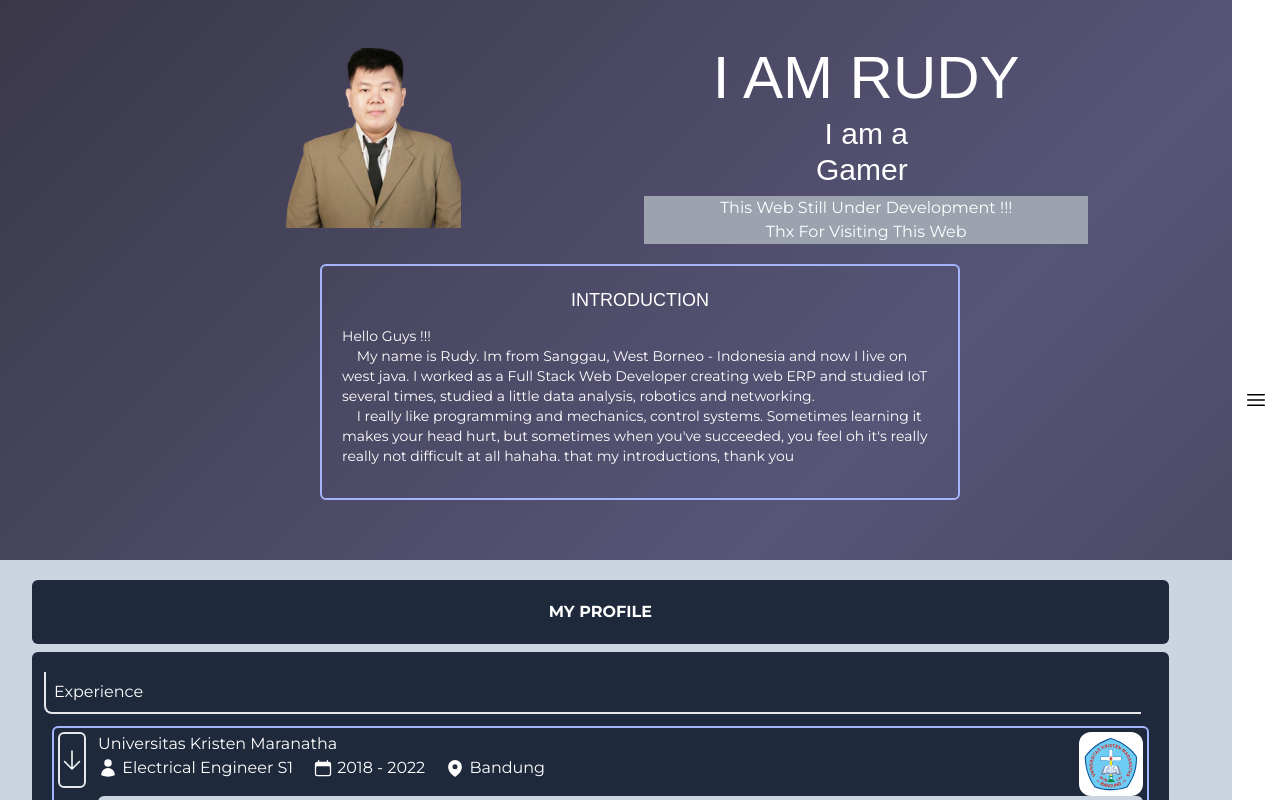
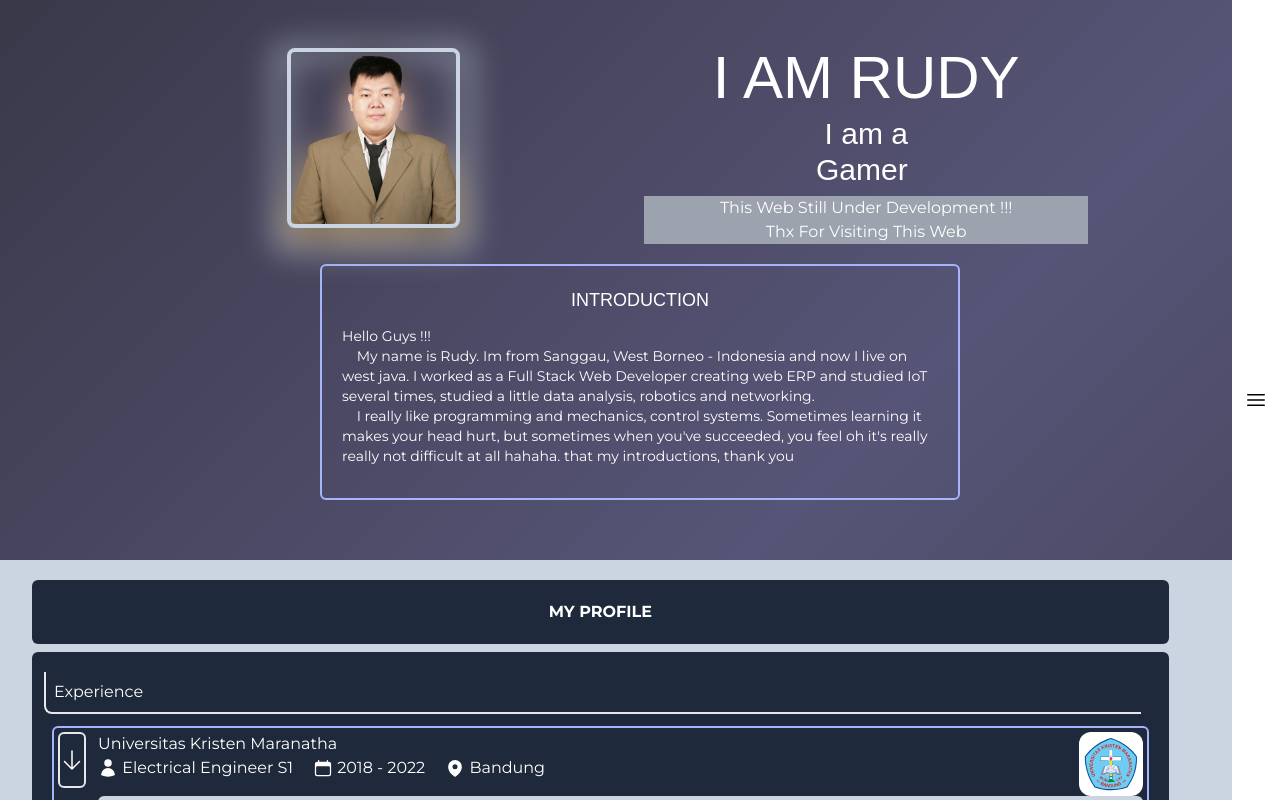
Before and after one commit to Rudy-ChunChunmaru/My_Main_Web, a React (Vite) app: page / in a window 1280 px wide. Shown: the top 800 px of the page. Built offline with nearby package versions, Linux system fonts and the light colour scheme; a web font is replaced by a local one.

Commit message:
perbaiakan tampilan data skill dan perbaikan profile gambar

```diff
--- a/src/scenes/home/index.tsx
+++ b/src/scenes/home/index.tsx
@@ -14,13 +14,20 @@ const Home = ({ setSelectedPage }: Props) => {
         className="z-10 flex w-full flex-col gap-5"
         onViewportEnter={() => setSelectedPage(TypeSelectedPage.Home)}
       >
-        <div className=" mx-auto flex h-full w-10/12 flex-col gap-1 sm:flex-row">
+        <div className="mx-auto flex h-full w-10/12 flex-col gap-1 sm:flex-row">
           <div className="relative top-10 z-0 w-full sm:top-0 sm:w-6/12">
-            <img
-              className="mx-auto w-44"
-              alt="foto profile"
-              src={Profile}
-            ></img>
+            <div className="group relative mx-auto w-48">
+              <div className="absolute z-[0] m-auto w-full border-8 border-slate-300 bg-transparent pt-1 blur-lg">
+                <img className="" alt="foto profile" src={Profile}></img>
+              </div>
+              <div className="relative z-[10] m-auto w-[90%] rounded-lg border-4 border-slate-300 bg-transparent pt-1 blur-none">
+                <img
+                  className="rounded-lg"
+                  alt="foto profile"
+                  src={Profile}
+                ></img>
+              </div>
+            </div>
           </div>
           <div className="z-10 flex h-full w-full flex-col gap-2 sm:w-5/12">
             <motion.div
--- a/src/scenes/profile/Skill.tsx
+++ b/src/scenes/profile/Skill.tsx
@@ -17,7 +17,7 @@ const Skill = () => {
       <div className="relative -left-2 rounded-bl-lg border-b-2 border-l-2 p-2">
         Skill
       </div>
-      <div className="w-full flex-row gap-5 py-3 sm:flex">{Sub_Skill}</div>
+      <div className="w-full flex-row gap-5 py-3 md:flex">{Sub_Skill}</div>
     </div>
   );
 };
--- a/src/scenes/profile/Skill_detail.tsx
+++ b/src/scenes/profile/Skill_detail.tsx
@@ -11,7 +11,7 @@ type Props = {
 const Skill_detail = ({ times, kategori, setskill }: Props) => {
   return (
     <motion.div
-      className="h-fit w-full flex-row rounded-md border-2 border-slate-300 sm:w-5/12 "
+      className="h-fit w-full flex-row rounded-md border-2 border-slate-300 md:w-5/12 "
       initial="hidden"
       whileInView="visible"
       viewport={{ once: true }}
--- a/tailwind.config.js
+++ b/tailwind.config.js
@@ -15,6 +15,9 @@ module.exports = {
         profile: "url('./assets/profile.jpg')",
       },
     },
+    variants: {
+      extend: {},
+    },
     screens: {
       xs: "480px",
       sm: "768px",
```
